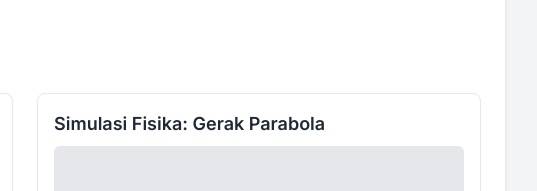
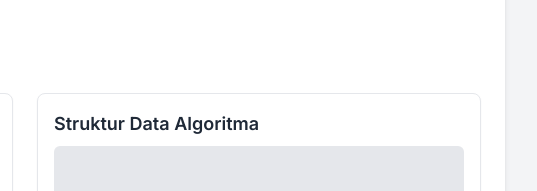
Before and after one commit to masawan1/dashboardinformatika, a plain HTML site: page index.html in a window 1280 px wide. Both pictures are taken after a click on the button "Materi". Shown: the part 609-800 px from the top of the page, 743-1280 px from the left. Drawn offline with nearby package versions, Linux system fonts and the light colour scheme.

Commit message:
Update index.html

```diff
--- a/index.html
+++ b/index.html
@@ -226,12 +226,12 @@
                             </div>
                             <!-- Media Interaktif 2 (Simulasi) -->
                             <div class="bg-white border border-gray-200 rounded-lg shadow-sm p-4">
-                                <h3 class="font-semibold text-lg text-gray-800 mb-2">Simulasi Fisika: Gerak Parabola</h3>
+                                <h3 class="font-semibold text-lg text-gray-800 mb-2">Struktur Data Algoritma</h3>
                                 <div class="bg-gray-200 w-full h-48 flex items-center justify-center text-gray-500 rounded-md mb-4">
                                     [Area Simulasi Interaktif]
                                 </div>
-                                <p class="text-gray-600 text-sm">Simulasi interaktif untuk memahami konsep gerak parabola.</p>
-                                <a href="https://phet.colorado.edu/sims/html/projectile-motion/latest/projectile-motion_en.html" target="_blank" class="block mt-4">
+                                <p class="text-gray-600 text-sm">Simulasi interaktif untuk memahami konsep struktur data algoritma.</p>
+                                <a href="https://masawan1.github.io/Aplikasi-Interaktif-Struktur-Data-Algoritma/" target="_blank" class="block mt-4">
                                     <button class="w-full bg-purple-500 hover:bg-purple-600 text-white py-2 px-4 rounded-md shadow-md transition duration-200">Mulai Simulasi</button>
                                 </a>
                             </div>
```
